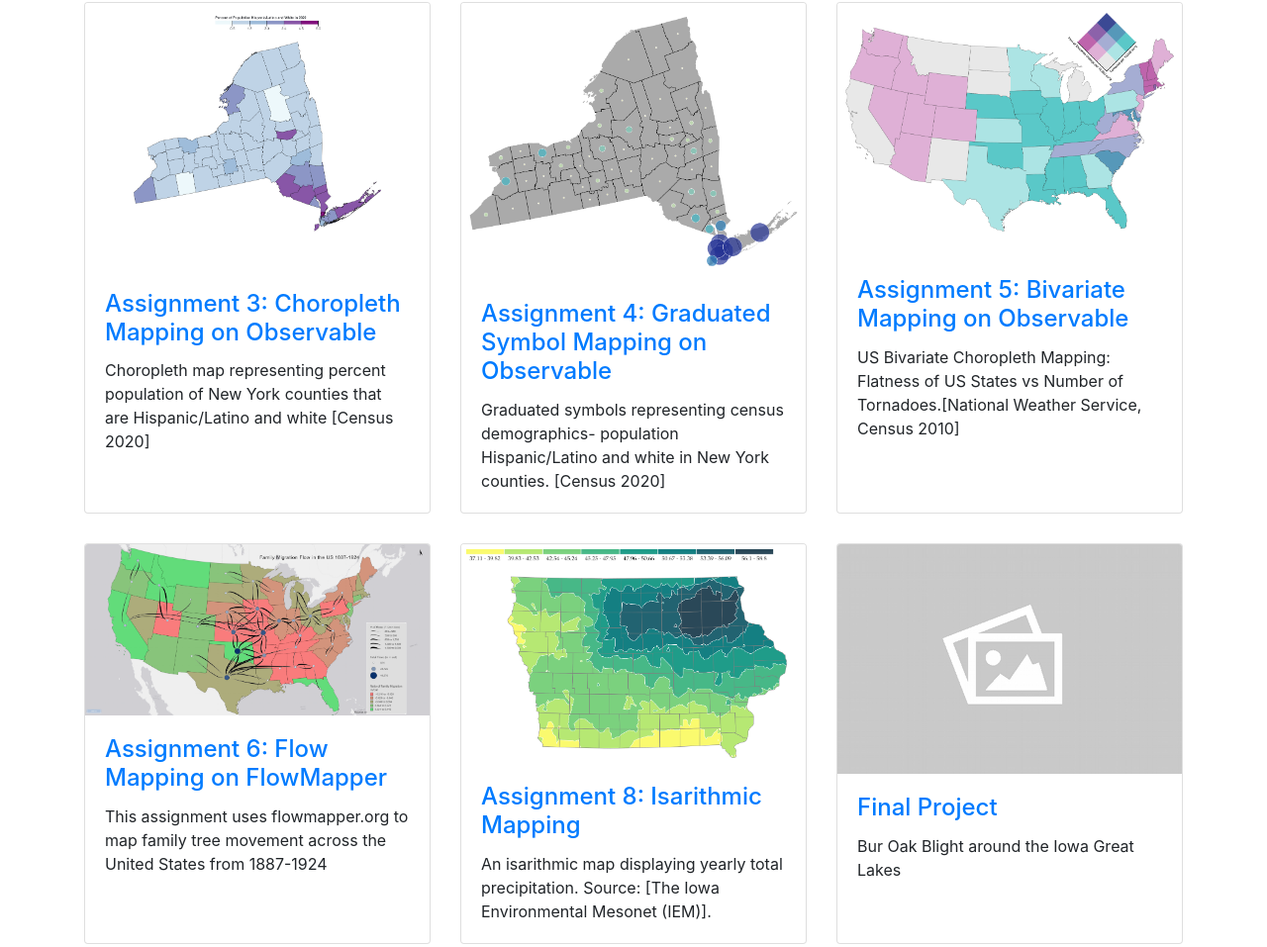
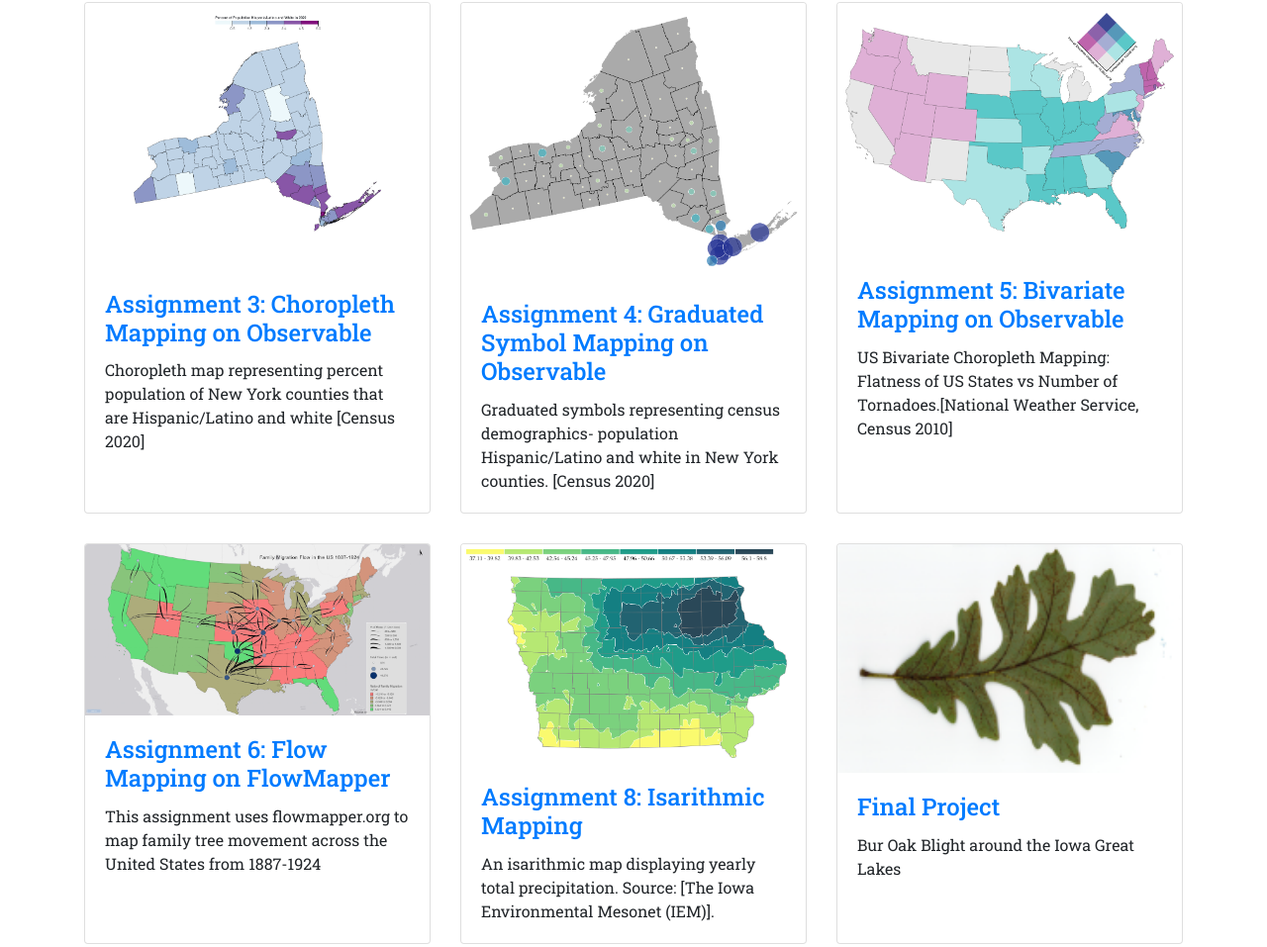
Before and after one commit to owhiting4/Geovisualization-Portfolio, a website: page index.html in a window 1280 px wide. Shown: the part 150-1107 px from the top of the page at 99% size. Drawn offline with Linux system fonts and the light colour scheme.

Commit message:
project update

```diff
--- a/css/3-col-portfolio.css
+++ b/css/3-col-portfolio.css
@@ -6,6 +6,7 @@
 
 body {
   padding-top: 54px;
+  font-family: "Roboto Slab", serif;
 }
 
 @media (min-width: 992px) {
--- a/index.html
+++ b/index.html
@@ -11,6 +11,7 @@
     <title>Olivia's Portfolio</title>
 
     <!-- Bootstrap core CSS -->
+    <link href="https://fonts.googleapis.com/css2?family=Roboto+Slab:wght@100..900&display=swap" rel="stylesheet">
     <link href="vendor/bootstrap/css/bootstrap.min.css" rel="stylesheet">
 
     <!-- Custom styles for this template -->
@@ -59,10 +60,10 @@
       <div class="row">
         <div class="col-lg-4 col-sm-6 portfolio-item">
           <div class="card h-100">
-            <a href="https://observablehq.com/d/f04f272559e8cd76"><img class="card-img-top" src="images/choropleth.png" alt=""></a>
+            <a href="https://observablehq.com/d/f04f272559e8cd76" target="_blank"><img class="card-img-top" src="images/choropleth.png" alt=""></a>
             <div class="card-body">
               <h4 class="card-title">
-                <a href="https://observablehq.com/d/f04f272559e8cd76">Assignment 3: Choropleth Mapping on Observable</a>
+                <a href="https://observablehq.com/d/f04f272559e8cd76 " target="_blank">Assignment 3: Choropleth Mapping on Observable</a>
               </h4>
               <p class="card-text">Choropleth map representing percent population of New York counties that are Hispanic/Latino and white [Census 2020]</p>
             </div>
@@ -70,10 +71,10 @@
         </div>
         <div class="col-lg-4 col-sm-6 portfolio-item">
           <div class="card h-100">
-            <a href="https://observablehq.com/d/82eabc5d741e5940"><img class="card-img-top" src="images/graduatedSymbols.png" alt=""></a>
+            <a href="https://observablehq.com/d/82eabc5d741e5940" target="_blank"><img class="card-img-top" src="images/graduatedSymbols.png" alt=""></a>
             <div class="card-body">
               <h4 class="card-title">
-                <a href="https://observablehq.com/d/82eabc5d741e5940">Assignment 4: Graduated Symbol Mapping on Observable</a>
+                <a href="https://observablehq.com/d/82eabc5d741e5940" target="_blank">Assignment 4: Graduated Symbol Mapping on Observable</a>
               </h4>
               <p class="card-text">Graduated symbols representing census demographics- population Hispanic/Latino and white in New York counties. [Census 2020]</p>
             </div>
@@ -81,10 +82,10 @@
         </div>
         <div class="col-lg-4 col-sm-6 portfolio-item">
           <div class="card h-100">
-            <a href="https://observablehq.com/d/19c902145bf4ca07"><img class="card-img-top" src="images/bivariate.png" alt=""></a>
+            <a href="https://observablehq.com/d/19c902145bf4ca07" target="_blank"><img class="card-img-top" src="images/bivariate.png" alt=""></a>
             <div class="card-body">
               <h4 class="card-title">
-                <a href="https://observablehq.com/d/19c902145bf4ca07">Assignment 5: Bivariate Mapping on Observable</a>
+                <a href="https://observablehq.com/d/19c902145bf4ca07" target="_blank">Assignment 5: Bivariate Mapping on Observable</a>
               </h4>
               <p class="card-text">US Bivariate Choropleth Mapping: Flatness of US States vs Number of Tornadoes.[National Weather Service, Census 2010]</p>
             </div>
@@ -107,10 +108,10 @@
 
         <div class="col-lg-4 col-sm-6 portfolio-item">
           <div class="card h-100">
-            <a href="https://observablehq.com/d/15db30960aca42c3"><img class="card-img-top" src="images/isarithmic.png" alt=""></a>
+            <a href="https://observablehq.com/d/15db30960aca42c3" target="_blank"><img class="card-img-top" src="images/isarithmic.png" alt=""></a>
             <div class="card-body">
               <h4 class="card-title">
-                <a href="https://observablehq.com/d/15db30960aca42c3">Assignment 8: Isarithmic Mapping</a>
+                <a href="https://observablehq.com/d/15db30960aca42c3 target="_blank"">Assignment 8: Isarithmic Mapping</a>
               </h4>
               <p class="card-text">An isarithmic map displaying yearly total precipitation. Source: [The Iowa Environmental Mesonet (IEM)].</p>
             </div>
@@ -121,10 +122,10 @@
 
         <div class="col-lg-4 col-sm-6 portfolio-item">
           <div class="card h-100">
-            <a href="https://owhiting4.github.io/BOB_IAGreatLakes"><img class="card-img-top" src="images/pop.png" alt=""></a>
+            <a href="https://owhiting4.github.io/BOB_IAGreatLakes" target="_blank"><img class="card-img-top" src="images/bob.png" alt=""></a>
             <div class="card-body">
               <h4 class="card-title">
-                <a href="https://owhiting4.github.io/BOB_IAGreatLakes">Final Project</a>
+                <a href="https://owhiting4.github.io/BOB_IAGreatLakes" target="_blank">Final Project</a>
               </h4>
               <p class="card-text">Bur Oak Blight around the Iowa Great Lakes</p>
             </div>
```
Also changed, not shown: flowmapA6.html (+1 -0 lines), projectpage.html (+1 -0 lines), shortbio.html (+1 -0 lines), images/bob.png (added).
